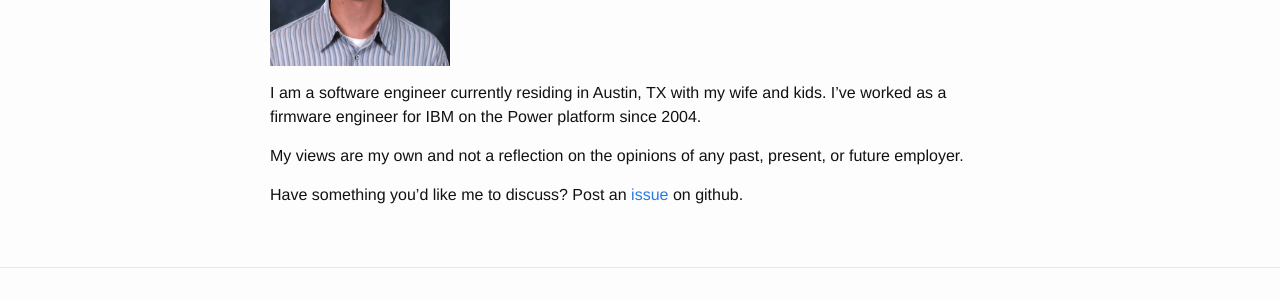
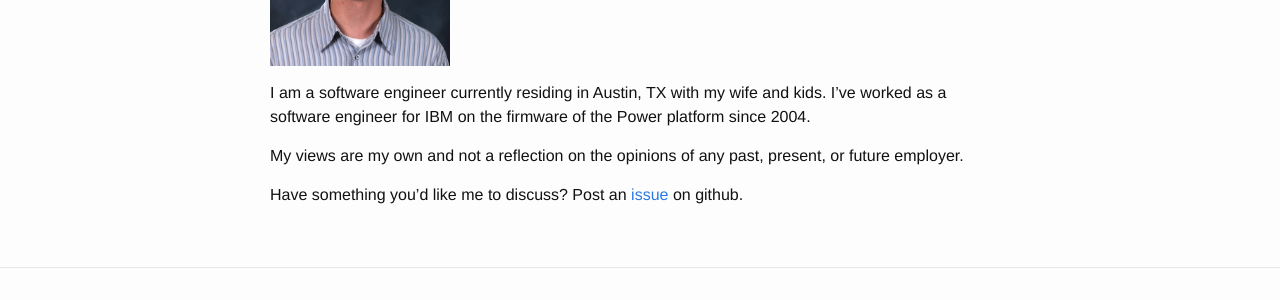
Before and after one commit to williamspatrick/williamspatrick.github.io, a Jekyll site: the page built from about.md, in a window 1280 px wide. Shown: the part 317-617 px from the top of the page. Built offline with Jekyll 4.4.1, drawn with Linux system fonts in a browser that asks for light colours.

Commit message:
Minor reword of about.

```diff
--- a/about.md
+++ b/about.md
@@ -8,7 +8,9 @@ Patrick Williams &#11013; me
 
 <img src="{{ page.image }}" width="180px" />
 
-I am a software engineer currently residing in Austin, TX with my wife and kids.  I've worked as a firmware engineer for IBM on the Power platform since 2004.
+I am a software engineer currently residing in Austin, TX with my wife and kids.
+I've worked as a software engineer for IBM on the firmware of the Power
+platform since 2004.
 
 My views are my own and not a reflection on the opinions of any past, present, or future employer.
 
```
